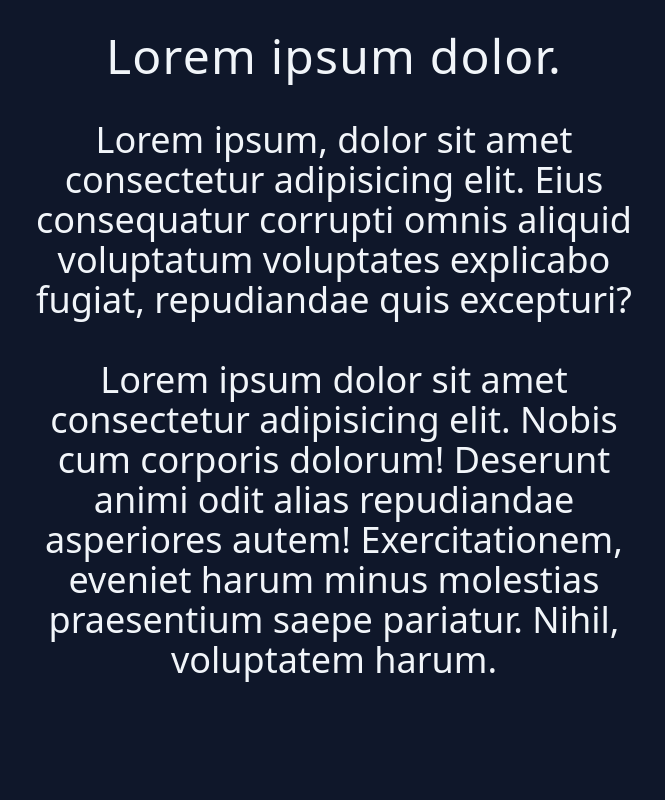
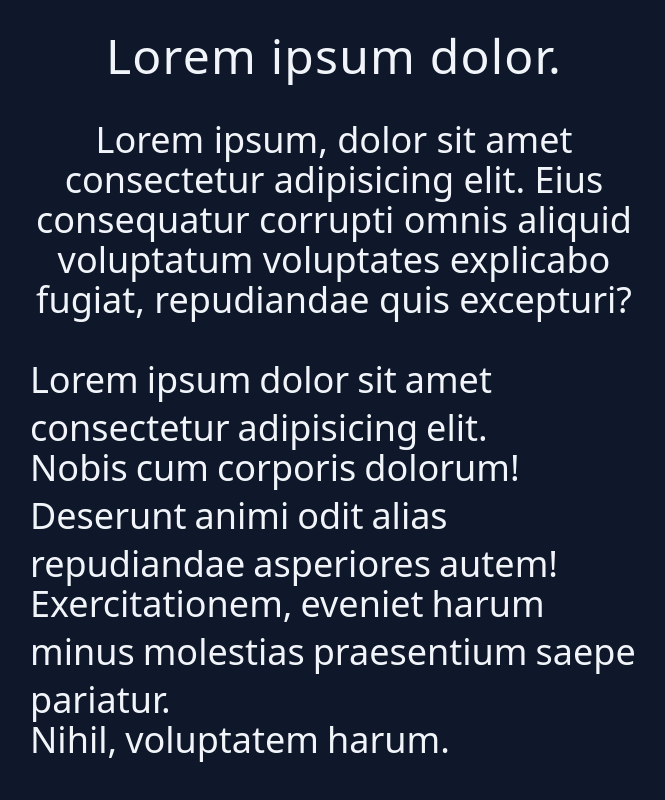
Before and after one commit to MET4L-DS/framer-motion-tutorial-practice, a React (Vite) app: page / in a window 1280 px wide. Shown: the part 864-1664 px from the top of the page, without its empty margins (306-971 px from the left). Before the commit the page ends 1616 px from the top, so only its background shows below. Built offline with nearby package versions, Linux system fonts and the light colour scheme.

Commit message:
ecperimented with text stagger animation

```diff
--- a/src/App.jsx
+++ b/src/App.jsx
@@ -231,16 +231,53 @@ function App() {
                     Eius consequatur corrupti omnis aliquid voluptatum
                     voluptates explicabo fugiat, repudiandae quis excepturi?
                 </motion.p>
-                <motion.p
+                <motion.div
                     style={{ translateX: paragraphTwoValue }}
                     className="mx-auto w-1/2 text-4xl font-thin text-slate-100"
                 >
-                    Lorem ipsum dolor sit amet consectetur adipisicing elit.
-                    Nobis cum corporis dolorum! Deserunt animi odit alias
-                    repudiandae asperiores autem! Exercitationem, eveniet harum
-                    minus molestias praesentium saepe pariatur. Nihil,
-                    voluptatem harum.
-                </motion.p>
+                    {"Lorem ipsum dolor sit amet consectetur adipisicing elit.\nNobis cum corporis dolorum! Deserunt animi odit alias repudiandae asperiores autem!\nExercitationem, eveniet harum minus molestias praesentium saepe pariatur.\nNihil, voluptatem harum."
+                        .split("\n")
+                        .map((line, index) => (
+                            <motion.p
+                                key={index}
+                                style={{ translateX: paragraphTwoValue }}
+                                className="flex flex-wrap gap-2"
+                                initial={{
+                                    opacity: 0,
+                                    // y: 25,
+                                }}
+                                animate={{
+                                    opacity: 1,
+                                    // y: 0,
+                                    transition: {
+                                        delay: index * 0.05,
+                                        duration: 0.5,
+                                    },
+                                }}
+                            >
+                                {line.split(" ").map((word, index) => (
+                                    <motion.span
+                                        key={index}
+                                        className="inline-block"
+                                        initial={{
+                                            opacity: 0,
+                                            y: 25,
+                                        }}
+                                        animate={{
+                                            opacity: 1,
+                                            y: 0,
+                                            transition: {
+                                                delay: index * 0.05,
+                                                duration: 0.5,
+                                            },
+                                        }}
+                                    >
+                                        {word}
+                                    </motion.span>
+                                ))}
+                            </motion.p>
+                        ))}
+                </motion.div>
             </section>
         </div>
     );
```
